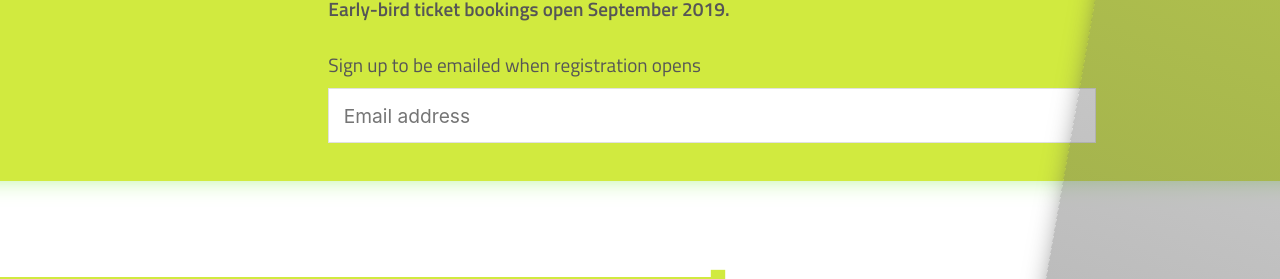
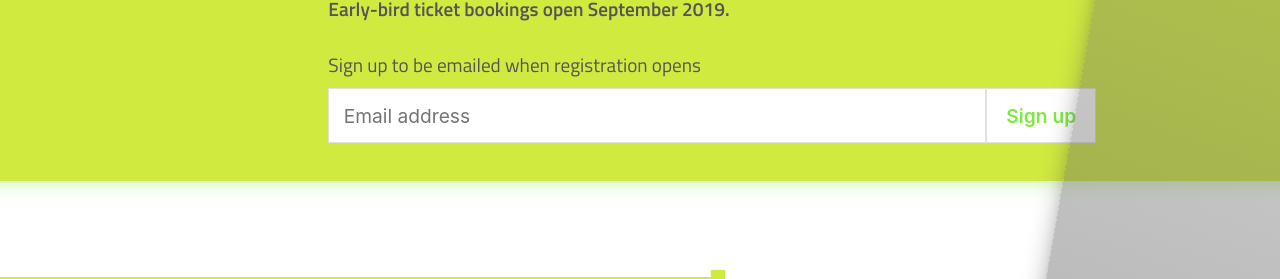
Before and after one commit to cluedup/cluedupconference, a Jekyll site: the page built from index.md, in a window 1280 px wide. Shown: the part 722-1001 px from the top of the page. Built offline with Jekyll 4.4.1, drawn with Linux system fonts in a browser that asks for light colours.

Commit message:
Email signup submit button

```diff
--- a/css/styles.scss
+++ b/css/styles.scss
@@ -244,6 +244,17 @@ section {
         p {
             margin-bottom: 0;
         }
+        form {
+            display: flex;
+            .email-form-submit {
+                background-color: white;
+                color: $lime;
+                &:hover {
+                    background-color: $darkgrey;
+                    color: white;
+                }
+            }
+        }
         .location {
             font-size: 1.5em;
             & a:after {
--- a/index.md
+++ b/index.md
@@ -26,6 +26,7 @@ Sign up to be emailed when registration opens
 <form data-netlify="true" name="email-signup" method="POST" action="{{ site.baseurl }}/thank-you/" netlify-honeypot="bot-field" >
     <input type="email" name="email" placeholder="Email address">
     <span class="hidden"><input name="bot-field"></span>
+    <input type="submit" class="email-form-submit" value="Sign up">
 </form>
 
 </section>
```
